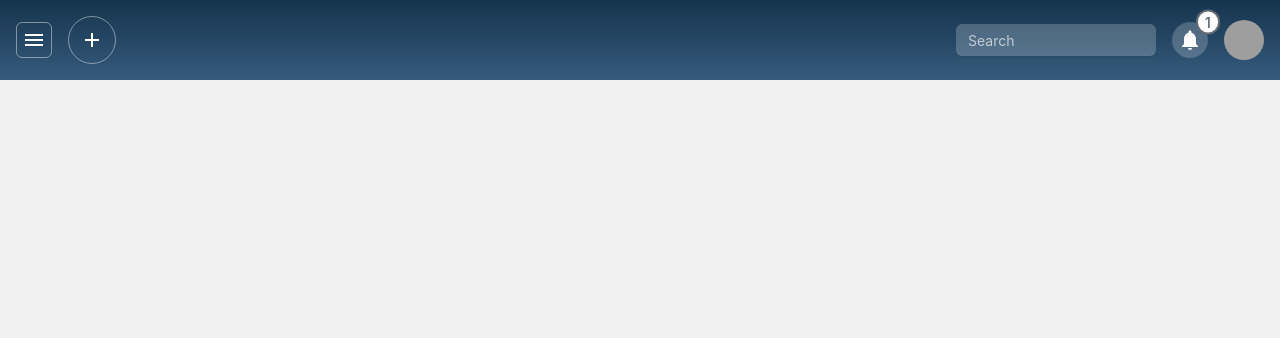
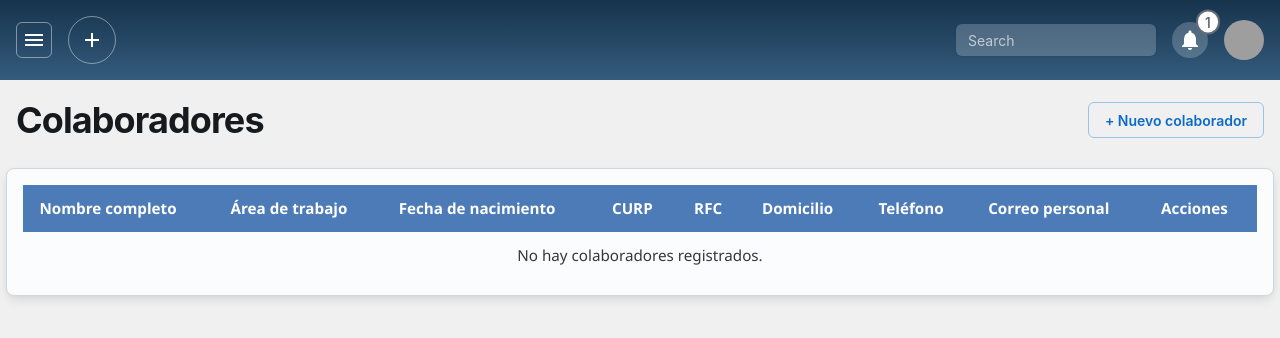
Before and after one commit to 123-edwin/CRM, a React app: page /CRM/colab in a window 1280 px wide. Shown: the top 338 px of the page. Built offline with nearby package versions, Linux system fonts and the light colour scheme; grey boxes are pictures that could not be loaded; the HTML template or start-up script is replaced by a standard one.

Commit message:
cambioscolab

```diff
--- a/src/components/Rutas/Rutas.jsx
+++ b/src/components/Rutas/Rutas.jsx
@@ -37,6 +37,8 @@ import { ClientesPotenciales } from "@p/ClientesPoten/ClientesPotenciales";
 import { Soporte } from "@p/Soport/Soporte";
 import { NuevoTicket } from "@p/Soport/NuevoTicket";
 import { Calendario } from "@p/Utilidades/Calendario";
+import { Colaboradores } from "@p/Utilidades/Colaboradores";
+
 
 export function Rutas() {
   return (
@@ -70,6 +72,8 @@ export function Rutas() {
       <Route path="/nuevotick" component={NuevoTicket} />
       <Route path="/calen" component={Calendario} />
       <Route path="/tareasem" component={TareaSemanal} />
+      <Route path="/colab" component={Colaboradores} />
+
     </>
   );
 }
--- a/src/components/navbar/NavBar.jsx
+++ b/src/components/navbar/NavBar.jsx
@@ -76,21 +76,21 @@ export function NavBar() {
                 <MenuItem>Factura</MenuItem>
               </Link>
               <Link href="/pres">
-              <MenuItem>Presupuesto</MenuItem>
+                <MenuItem>Presupuesto</MenuItem>
               </Link>
               <Link href="/prop">
-              <MenuItem>Propuesta</MenuItem>
+                <MenuItem>Propuesta</MenuItem>
               </Link>
               {/*<MenuItem>Nota de crédito</MenuItem>*/}
               <Link href="/">
-              <MenuItem>Cliente</MenuItem>
+                <MenuItem>Cliente</MenuItem>
               </Link>
               {/*<MenuItem>Proyecto</MenuItem>*/}
               <Link href="/tareass">
-              <MenuItem>Tarea</MenuItem>
+                <MenuItem>Tarea</MenuItem>
               </Link>
               <Link href="/gastoss">
-              <MenuItem>Gastos</MenuItem>
+                <MenuItem>Gastos</MenuItem>
               </Link>
               {/*<MenuItem>Contrato</MenuItem>
               <MenuItem>Artículo</MenuItem>
@@ -307,6 +307,11 @@ export function NavBar() {
                   Calendario
                 </ListItemButton>
               </Link>
+              <Link href="/colab">
+                <ListItemButton sx={{ color: "#ffffff" }}>
+                  Colaboradores
+                </ListItemButton>
+              </Link>
             </List>
           </Collapse>
         </List>
--- /dev/null
+++ b/src/pages/Utilidades/Colaboradores.jsx
@@ -0,0 +1,254 @@
+import { useState } from "react";
+import Typography from "@mui/joy/Typography";
+import Box from "@mui/joy/Box";
+import Button from "@mui/joy/Button";
+import Card from "@mui/joy/Card";
+import Modal from "@mui/joy/Modal";
+import ModalClose from "@mui/joy/ModalClose";
+import Sheet from "@mui/joy/Sheet";
+import Input from "@mui/joy/Input";
+import FormControl from "@mui/joy/FormControl";
+import FormLabel from "@mui/joy/FormLabel";
+
+export function Colaboradores() {
+  const [openModal, setOpenModal] = useState(false);
+  const [modoEdicion, setModoEdicion] = useState(false);
+  const [indexEdicion, setIndexEdicion] = useState(null);
+
+  const [colaboradores, setColaboradores] = useState([]);
+  const [nuevoColab, setNuevoColab] = useState({
+    nombre: "",
+    area: "",
+    nacimiento: "",
+    curp: "",
+    rfc: "",
+    domicilio: "",
+    telefono: "",
+    correo: "",
+  });
+
+  const abrirModalAgregar = () => {
+    setModoEdicion(false);
+    setNuevoColab({
+      nombre: "",
+      area: "",
+      nacimiento: "",
+      curp: "",
+      rfc: "",
+      domicilio: "",
+      telefono: "",
+      correo: "",
+    });
+    setOpenModal(true);
+  };
+
+  const abrirModalEditar = (colab, index) => {
+    setModoEdicion(true);
+    setIndexEdicion(index);
+    setNuevoColab(colab);
+    setOpenModal(true);
+  };
+
+  const handleGuardar = async () => {
+    if (modoEdicion) {
+      const actualizados = [...colaboradores];
+      actualizados[indexEdicion] = nuevoColab;
+      setColaboradores(actualizados);
+    } else {
+      setColaboradores([...colaboradores, nuevoColab]);
+    }
+
+    try {
+      const resp = await fetch(
+        "http://localhost:8080/employees/createColaborator",
+        {
+          method: "POST",
+          headers: {
+            "Content-Type": "application/json",
+          },
+          body: JSON.stringify({
+            nombre: nuevoColab.nombre,
+            area_trabajo: nuevoColab.area, // igual al backend
+            fecha_nacimiento: nuevoColab.nacimiento, // igual al backend
+            curp: nuevoColab.curp,
+            rfc: nuevoColab.rfc,
+            domicilio: nuevoColab.domicilio,
+            telefono: nuevoColab.telefono,
+            correo_personal: nuevoColab.correo, // igual al backend
+          }),
+        }
+      );
+
+      if (!resp.ok) {
+        throw new Error(
+          `Error en la petición: ${resp.status} - ${resp.statusText}`
+        );
+      }
+
+      const data = await resp.json();
+      console.log("Colaborador creado:", data);
+
+      // Aquí puedes hacer algo más con la respuesta, por ejemplo, actualizar la UI o mostrar un mensaje
+    } catch (error) {
+      console.error("Error al crear colaborador:", error);
+      alert("No se pudo crear el colaborador.");
+    }
+
+    // Limpiar y cerrar
+    setNuevoColab({
+      nombre: "",
+      area: "",
+      nacimiento: "",
+      curp: "",
+      rfc: "",
+      domicilio: "",
+      telefono: "",
+      correo: "",
+    });
+    setOpenModal(false);
+    setModoEdicion(false);
+    setIndexEdicion(null);
+  };
+
+  const handleEliminar = (index) => {
+    const nuevos = [...colaboradores];
+    nuevos.splice(index, 1);
+    setColaboradores(nuevos);
+  };
+
+  return (
+    <>
+      {/* Título y Botón en la misma línea */}
+      <Box
+        sx={{
+          display: "flex",
+          justifyContent: "space-between",
+          alignItems: "center",
+          mt: 2,
+          mb: 3,
+          px: 2, // padding horizontal opcional
+        }}
+      >
+        <Typography level="h1">Colaboradores</Typography>
+        <Button onClick={abrirModalAgregar} variant="outlined">
+          + Nuevo colaborador
+        </Button>
+      </Box>
+
+      {/* Tabla */}
+      <Card
+        sx={{
+          width: "99%",
+          mx: "auto",
+          p: 2,
+          borderRadius: "md",
+          boxShadow: "md",
+          overflowX: "auto",
+          mt: 3,
+        }}
+      >
+        <table className="custom-table">
+          <thead>
+            <tr>
+              <th>Nombre completo</th>
+              <th>Área de trabajo</th>
+              <th>Fecha de nacimiento</th>
+              <th>CURP</th>
+              <th>RFC</th>
+              <th>Domicilio</th>
+              <th>Teléfono</th>
+              <th>Correo personal</th>
+              <th>Acciones</th>
+            </tr>
+          </thead>
+          <tbody>
+            {colaboradores.map((colab, index) => (
+              <tr key={index}>
+                <td>{colab.nombre}</td>
+                <td>{colab.area}</td>
+                <td>{colab.nacimiento}</td>
+                <td>{colab.curp}</td>
+                <td>{colab.rfc}</td>
+                <td>{colab.domicilio}</td>
+                <td>{colab.telefono}</td>
+                <td>{colab.correo}</td>
+                <td>
+                  <Button
+                    size="sm"
+                    onClick={() => abrirModalEditar(colab, index)}
+                  >
+                    Editar
+                  </Button>{" "}
+                  <Button
+                    size="sm"
+                    color="danger"
+                    onClick={() => handleEliminar(index)}
+                  >
+                    Eliminar
+                  </Button>
+                </td>
+              </tr>
+            ))}
+            {colaboradores.length === 0 && (
+              <tr>
+                <td colSpan="9" style={{ textAlign: "center" }}>
+                  No hay colaboradores registrados.
+                </td>
+              </tr>
+            )}
+          </tbody>
+        </table>
+      </Card>
+
+      {/* Modal de Colaborador */}
+      <Modal open={openModal} onClose={() => setOpenModal(false)}>
+        <Sheet
+          sx={{
+            maxWidth: 500,
+            mx: "auto",
+            my: "5vh",
+            borderRadius: "md",
+            p: 3,
+            boxShadow: "lg",
+            backgroundColor: "#fff",
+            maxHeight: "90vh",
+            overflowY: "auto",
+          }}
+        >
+          <ModalClose />
+          <Typography level="h4" mb={2}>
+            {modoEdicion ? "Editar colaborador" : "Nuevo colaborador"}
+          </Typography>
+
+          <Box display="flex" flexDirection="column" gap={2}>
+            {[
+              { label: "Nombre completo", key: "nombre" },
+              { label: "Área de trabajo", key: "area" },
+              { label: "Fecha de nacimiento", key: "nacimiento", type: "date" },
+              { label: "CURP", key: "curp" },
+              { label: "RFC", key: "rfc" },
+              { label: "Domicilio", key: "domicilio" },
+              { label: "Teléfono", key: "telefono", type: "number" },
+              { label: "Correo personal", key: "correo", type: "text" },
+            ].map(({ label, key, type = "text" }) => (
+              <FormControl key={key}>
+                <FormLabel>{label}</FormLabel>
+                <Input
+                  type={type}
+                  value={nuevoColab[key]}
+                  onChange={(e) =>
+                    setNuevoColab({ ...nuevoColab, [key]: e.target.value })
+                  }
+                />
+              </FormControl>
+            ))}
+
+            <Button onClick={handleGuardar} sx={{ mt: 2 }}>
+              Guardar
+            </Button>
+          </Box>
+        </Sheet>
+      </Modal>
+    </>
+  );
+}
```
